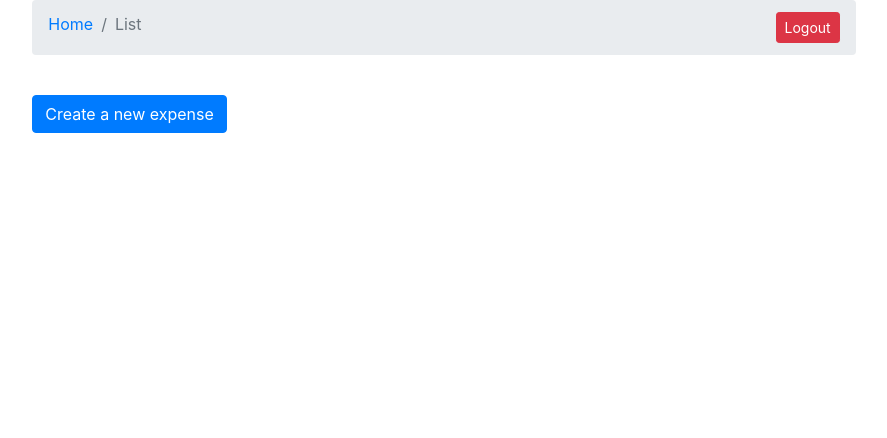
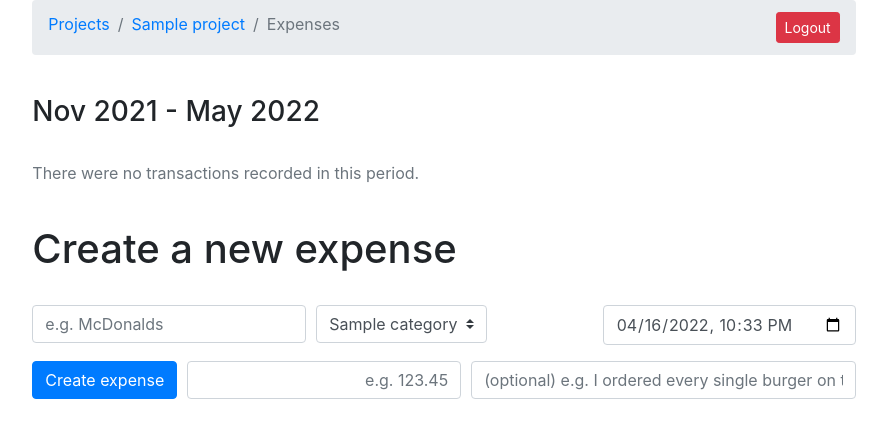
Before and after one commit to angelsenra/cashflow, a Django app: page /p/1/e/ in a window 1280 px wide. Shown: the top 438 px of the page, without its empty margins (196-1083 px from the left). Run offline with Django 4.2, Linux system fonts and the light colour scheme; a user stored in the database is signed in; tables that the repository leaves empty hold one stand-in row (values such as "Sample post"); some libraries are stand-ins or nearby versions.

Commit message:
Filter expenses list (#16)
Filter the expenses list by category or period.

- Make table cells and rows highlighted on hover.
- Add links to all cells with the filters for the list view.
- Filter the list view based on the query params.
- Add the "create expenses inline" form in the list view
- Make sure that creating expenses redirects to the list view with the proper filters.
- Fix breadcrumbs and titles.
- Add the total sum per period to the table.

```diff
--- a/backend/expenses/forms.py
+++ b/backend/expenses/forms.py
@@ -1,5 +1,7 @@
+import datetime
+
 from crispy_forms.helper import FormHelper
-from crispy_forms.layout import Button, Submit
+from crispy_forms.layout import Button, Column, Div, Field, Layout, Row, Submit
 from django import forms
 
 from expenses.models import Category, Expense, Project
@@ -30,28 +32,68 @@
     class Meta:
         model = Expense
         fields = ["spent_at", "amount", "source", "category", "notes"]
-        widgets = {
-            "spent_at": DatetimeLocalInput(),
-        }
+        widgets = dict(spent_at=DatetimeLocalInput())
 
-    def __init__(self, *args, project, can_delete, **kwargs):
-        super().__init__(*args, **kwargs)
+    def __init__(self, *args, project, initial=None, **kwargs):
+        if initial is None:
+            initial = dict()
+        if "spent_at" not in initial:
+            initial["spent_at"] = datetime.datetime.now()
+        initial["spent_at"] = initial["spent_at"].replace(second=0)
+        super().__init__(*args, initial=initial, **kwargs)
         self.fields["category"].queryset = Category.objects.filter(project=project).order_by("order")
         self.fields["category"].label_from_instance = lambda c: c.name
         self.fields["category"].empty_label = None
 
+
+class UpdateExpenseForm(ExpenseForm):
+    def __init__(self, *args, **kwargs):
+        super().__init__(*args, **kwargs)
         self.helper = FormHelper()
         self.helper.form_method = "post"
         self.helper.add_input(
             Button("cancel", "Cancel", css_class="btn btn-secondary", onclick="window.history.back()")
         )
-        self.helper.add_input(Submit("submit", "Save"))
-        if can_delete:
-            self.helper.add_input(
-                Button(
-                    "delete",
-                    "Delete",
-                    css_class="btn btn-danger",
-                    **{"data-toggle": "modal", "data-target": "#deleteModal"},
-                )
+        self.helper.add_input(Submit("submit", "Update"))
+        self.helper.add_input(
+            Button(
+                "delete",
+                "Delete",
+                css_class="btn btn-danger",
+                **{"data-toggle": "modal", "data-target": "#deleteModal"},
             )
+        )
+
+
+class CreateExpenseFormInline(ExpenseForm):
+    def __init__(self, *args, **kwargs):
+        super().__init__(*args, **kwargs)
+        self.helper = FormHelper()
+        self.helper.form_method = "post"
+        self.helper.form_show_labels = False
+        self.helper.layout = Layout(
+            Row(
+                Column(
+                    Field("source", placeholder="e.g. McDonalds", size=20),
+                    css_class="col-12 col-sm col-xl-auto order-1",
+                ),
+                Column("category", css_class="col-12 col-sm-auto mr-xl-auto order-2"),
+                Column(css_class="col d-none order-3 order-lg-5"),
+                Div(css_class="w-100 order-4"),
+                Column("spent_at", css_class="col-12 col-md-auto order-5 order-md-6 order-lg-3"),
+                Column(css_class="col d-none order-6 order-md-8"),
+                Div(css_class="w-100 order-7"),
+                Column(
+                    Field("amount", placeholder="e.g. 123.45", size=7, css_class="text-right"),
+                    css_class="col-12 col-sm-4 col-md-auto mr-md-auto order-8 order-md-5 order-lg-9",
+                ),
+                Column(
+                    Field("notes", placeholder="(optional) e.g. I ordered every single burger on the menu."),
+                    css_class="col-12 col-sm-8 col-md order-9 order-md-10",
+                ),
+                Column(
+                    Submit("submit", "Create expense", css_class="btn btn-primary btn-block"),
+                    css_class="col-12 col-sm-auto order-10 order-md-9 order-lg-8",
+                ),
+            ),
+        )
--- /dev/null
+++ b/backend/expenses/static/expenses/style.css
@@ -0,0 +1,26 @@
+.table-hover-cells td:hover,
+.table-hover-cells th:hover {
+  background-color: rgba(0, 0, 255, 0.031) !important;
+}
+.table-hover-rows tr:hover {
+  background-color: rgba(0, 0, 255, 0.03) !important;
+}
+.link-unstyled,
+.link-unstyled:hover {
+  color: inherit;
+  text-decoration: none;
+}
+/* Hide the arrows inside the number input */
+/* https://stackoverflow.com/a/4298216 */
+input::-webkit-outer-spin-button,
+input::-webkit-inner-spin-button {
+  display: none;
+  -webkit-appearance: none;
+  margin: 0; /* <-- Apparently some margin are still there even though it's hidden */
+}
+input[type="number"] {
+  -moz-appearance: textfield; /* Firefox */
+}
+.min-width-16-chars {
+  min-width: 16ch;
+}
--- a/backend/expenses/templates/expenses/base_bootstrap.html
+++ b/backend/expenses/templates/expenses/base_bootstrap.html
@@ -1,3 +1,4 @@
+{% load static %}
 <!doctype html>
 <html lang="en">
 
@@ -8,6 +9,7 @@
 
   <!-- Bootstrap CSS -->
   <link rel="stylesheet" href="https://cdn.jsdelivr.net/npm/bootstrap@4.0.0/dist/css/bootstrap.min.css" integrity="sha384-Gn5384xqQ1aoWXA+058RXPxPg6fy4IWvTNh0E263XmFcJlSAwiGgFAW/dAiS6JXm" crossorigin="anonymous">
+  <link rel="stylesheet" type="text/css" href="{% static 'expenses/style.css' %}">
 
   <title>{% block title %}Cashflow{% endblock %}</title>
 </head>
--- a/backend/expenses/templates/expenses/expense_list.html
+++ b/backend/expenses/templates/expenses/expense_list.html
@@ -1,12 +1,12 @@
 {% extends "expenses/base_bootstrap.html" %}
-
-{% block title %}My amazing list{% endblock %}
+{% load crispy_forms_tags %}
 
 {% block content %}
 <nav>
   <ol class="breadcrumb">
-    <li class="breadcrumb-item"><a href="{% url 'expenses:project_detail' project.public_id %}">Home</a></li>
-    <li class="breadcrumb-item active">List</li>
+    <li class="breadcrumb-item"><a href="{% url 'expenses:project_list' %}">Projects</a></li>
+    <li class="breadcrumb-item"><a href="{% url 'expenses:project_detail' project.public_id %}">{{ project.name }}</a></li>
+    <li class="breadcrumb-item active">Expenses</li>
     <form class="ml-auto" action="{% url 'account_logout' %}" method="post">
       {% csrf_token %}
       <input type="submit" class="btn btn-sm btn-danger" name="logout" value="Logout">
@@ -14,17 +14,13 @@
   </ol>
 </nav>
 
-<br>
-<a class="btn btn-primary" href="{% url 'expenses:expense_create' project.public_id %}" role="button">Create a new expense</a>
-<br>
-
 {% for period_expenses in periods_expenses %}
 <br>
-<h3>{{ period_expenses.period_name }}</h3>
+<h3>{{ period_expenses.period_start_name }} - {{ period_expenses.period_end_name }}</h3>
 <br>
 <ul class="list-group">
   {% for period_expense in period_expenses.period_expenses %}
-  <a href="{% url 'expenses:expense_detail' project.public_id period_expense.expense.public_id %}" class="list-group-item list-group-item-action flex-column align-items-start">
+  <a href="{% url 'expenses:expense_detail' project.public_id period_expense.expense.public_id %}?{{ next_query_arg }}" class="list-group-item list-group-item-action flex-column align-items-start">
     <div class="d-flex w-100 justify-content-between">
       <h5 class="mb-1">#{{ period_expense.number }} {{ period_expense.expense.source }} -> {{ period_expense.expense.category.name }}</h5>
       <small class="text-muted">{{ period_expense.expense.spent_at }}</small>
@@ -33,6 +29,28 @@
     <small class="text-muted">{{ period_expense.expense.notes }}</small>
   </a>
   {% endfor %}
+  {% if not period_expenses.period_expenses %}
+  <p class="text-muted">There were no transactions recorded in this period.</p>
+  {% endif %}
 </ul>
 {% endfor %}
+
+<br>
+<h1>Create a new expense</h1>
+<br>
+
+{% crispy create_expense_form_inline %}
+
+<br>
+<br>
+<br>
+<br>
+<br>
+<br>
+<br>
+<br>
+<br>
+<br>
+<br>
+<br>
 {% endblock %}
--- a/backend/expenses/templates/expenses/project_create.html
+++ b/backend/expenses/templates/expenses/project_create.html
@@ -1,5 +1,4 @@
 {% extends "expenses/base_bootstrap.html" %}
-
 {% load crispy_forms_tags %}
 
 {% block content %}
--- a/backend/expenses/views.py
+++ b/backend/expenses/views.py
@@ -1,18 +1,23 @@
 import datetime
 import logging
 import typing
+import urllib.parse
+from dataclasses import dataclass
 
 from django.contrib.auth.decorators import login_required
+from django.db.models import Q
 from django.http import HttpRequest, HttpResponseRedirect
 from django.shortcuts import get_object_or_404, render
 from django.urls import reverse
 from django.utils import timezone
 
 from auth.models import User
-from expenses.forms import ExpenseForm, ProjectCreateForm
+from expenses.forms import CreateExpenseFormInline, ProjectCreateForm, UpdateExpenseForm
 from expenses.models import Category, Expense, Project
 
 logger = logging.getLogger(__name__)
+
+DATE_FORMAT = "%Y-%m-%d"
 
 
 class AuthenticatedHttpRequest(HttpRequest):
@@ -51,12 +56,7 @@
 def project_detail(request: AuthenticatedHttpRequest, project_public_id: str):
     project = get_object_or_404(Project.objects.filter(user=request.user), public_id=project_public_id)
     header_rows = _generate_header_rows(project=project)
-    value_rows = list()
-    periods = _generate_periods(amount=6)
-    for period_start, period_end in periods:
-        filter_ = dict(spent_at__gte=period_start, spent_at__lte=period_end)
-        values = Category.build_values(None, filter_=filter_, project=project)
-        value_rows.append([period_start.strftime("%b %Y"), ["%.2f€" % value for value, _ in values]])
+    value_rows = _generate_value_rows(project=project)
 
     return render(
         request, "expenses/project_detail.html", dict(header_rows=header_rows, value_rows=value_rows, project=project)
@@ -66,34 +66,91 @@
 @login_required
 def expense_list(request: AuthenticatedHttpRequest, project_public_id: str):
     project = get_object_or_404(Project.objects.filter(user=request.user), public_id=project_public_id)
+    base_filter_args = [Q(category__project=project)]
+    arg_category = request.GET.get("category")
+    arg_show_children = request.GET.get("show_children")
+    if arg_category:
+        if arg_show_children and arg_show_children.lower() == "true":
+            base_filter_args.append(Q(category__public_id=arg_category) | Q(category__parent__public_id=arg_category))
+        else:
+            base_filter_args.append(Q(category__public_id=arg_category))
+    arg_from = request.GET.get("from")
+    from_datetime = None
+    if arg_from:
+        from_datetime = datetime.datetime.strptime(arg_from, DATE_FORMAT)
+    arg_to = request.GET.get("to")
+    to_datetime = None
+    if arg_to:
+        to_datetime = datetime.datetime.strptime(arg_to, DATE_FORMAT)
+
     periods_expenses = list()
-    periods = _generate_periods(amount=6)
+    periods = _generate_periods(amount=6, from_datetime=from_datetime, to_datetime=to_datetime)
     for period_start, period_end in periods:
-        expenses = (
-            Expense.objects.filter(spent_at__gte=period_start, spent_at__lte=period_end, category__project=project)
-            .order_by("spent_at")
-            .all()
+        filter_kwargs = dict(
+            spent_at__gte=from_datetime if from_datetime and from_datetime > period_start else period_start,
+            spent_at__lt=to_datetime if to_datetime and to_datetime < period_end else period_end,
         )
+        expenses = Expense.objects.filter(*base_filter_args, **filter_kwargs).order_by("spent_at").all()
         if not expenses:
             continue
         period_expenses = list()
         for a, expense in enumerate(expenses):
             period_expenses.append(dict(number=a + 1, expense=expense, expense_amount="%.2f€" % expense.amount))
-        periods_expenses.append(dict(period_name=period_start.strftime("%b %Y"), period_expenses=period_expenses))
+        periods_expenses.append(
+            dict(
+                period_start_name=period_start.strftime("%b %Y"),
+                period_end_name=period_end.strftime("%b %Y"),
+                period_expenses=period_expenses,
+            )
+        )
 
-    return render(request, "expenses/expense_list.html", dict(periods_expenses=periods_expenses, project=project))
+    # If there are no expenses, at least show the dates
+    if not periods_expenses:
+        periods_expenses.append(
+            dict(
+                period_start_name=periods[0][0].strftime("%b %Y"),
+                period_end_name=periods[-1][1].strftime("%b %Y"),
+                period_expenses=list(),
+            )
+        )
+
+    initial_data: dict[str, typing.Any] = dict()
+    if to_datetime:
+        initial_data["spent_at"] = to_datetime - datetime.timedelta(minutes=1)
+    if arg_category:
+        try:
+            initial_data["category"] = Category.objects.get(public_id=arg_category)
+        except Category.DoesNotExist:
+            pass
+    create_expense_form_inline = CreateExpenseFormInline(initial=initial_data, project=project)
+    next_query_arg = urllib.parse.urlencode(dict(next=request.get_full_path()))
+    create_expense_form_inline.helper.form_action = (
+        reverse("expenses:expense_create", kwargs=dict(project_public_id=project.public_id)) + f"?{next_query_arg}"
+    )
+
+    return render(
+        request,
+        "expenses/expense_list.html",
+        dict(
+            periods_expenses=periods_expenses,
+            project=project,
+            create_expense_form_inline=create_expense_form_inline,
+            next_query_arg=next_query_arg,
+        ),
+    )
 
 
 @login_required
 def expense_detail(request: AuthenticatedHttpRequest, project_public_id: str, expense_public_id: str):
     project = get_object_or_404(Project.objects.filter(user=request.user), public_id=project_public_id)
     expense = get_object_or_404(Expense, public_id=expense_public_id, category__project=project)
+    arg_next = request.GET.get("next")
     if request.method == "POST":
-        form = ExpenseForm(request.POST, project=project, can_delete=True)
+        form = UpdateExpenseForm(request.POST, project=project)
         if form.data.get("delete") == "Delete":
             expense.delete()
             return HttpResponseRedirect(
-                reverse("expenses:expense_list", kwargs=dict(project_public_id=project.public_id))
+                arg_next or reverse("expenses:expense_list", kwargs=dict(project_public_id=project.public_id))
             )
         if form.is_valid():
             expense.spent_at = form.cleaned_data["spent_at"]
@@ -103,10 +160,10 @@
             expense.notes = form.cleaned_data["notes"]
             expense.save()
             return HttpResponseRedirect(
-                reverse("expenses:expense_list", kwargs=dict(project_public_id=project.public_id))
+                arg_next or reverse("expenses:expense_list", kwargs=dict(project_public_id=project.public_id))
             )
     else:
-        form = ExpenseForm(instance=expense, project=project, can_delete=True)
+        form = UpdateExpenseForm(instance=expense, project=project)
 
     return render(request, "expenses/expense_detail.html", dict(form=form, project=project))
 
@@ -114,8 +171,9 @@
 @login_required
 def expense_create(request: AuthenticatedHttpRequest, project_public_id: str):
     project = get_object_or_404(Project.objects.filter(user=request.user), public_id=project_public_id)
+    arg_next = request.GET.get("next")
     if request.method == "POST":
-        form = ExpenseForm(request.POST, project=project, can_delete=False)
+        form = CreateExpenseFormInline(request.POST, project=project)
         if form.is_valid():
             new_expense = Expense(
                 spent_at=form.cleaned_data["spent_at"],
@@ -126,15 +184,40 @@
             )
             new_expense.save()
             return HttpResponseRedirect(
-                reverse("expenses:expense_list", kwargs=dict(project_public_id=project.public_id))
+                arg_next or reverse("expenses:expense_list", kwargs=dict(project_public_id=project.public_id))
             )
     else:
-        form = ExpenseForm(initial=dict(spent_at=timezone.now()), project=project, can_delete=False)
+        form = CreateExpenseFormInline(initial=dict(spent_at=timezone.now()), project=project)
 
     return render(request, "expenses/expense_detail.html", dict(form=form, project=project))
 
 
-def _generate_header_rows(project: Project) -> list[list[tuple[str, int, int, typing.Any]]]:
+@dataclass
+class Header:
+    name: str
+    colspan: int
+    rowspan: int
+    category: Category
+    is_total: bool
+
+    @property
+    def color(self):
+        return self.category.color
+
+    @property
+    def link(self):
+        query_args = dict()
+        query_args["category"] = self.category.public_id
+        if self.is_total:
+            query_args["show_children"] = "True"
+
+        return (
+            reverse("expenses:expense_list", kwargs=dict(project_public_id=self.category.project.public_id))
+            + f"?{urllib.parse.urlencode(query_args)}"
+        )
+
+
+def _generate_header_rows(*, project: Project) -> list[list[Header]]:
     levels = Category.build_levels(None, project=project)
     parents_considered = list()
     header_rows = list()
@@ -144,23 +227,120 @@
         for category, has_children in level:
             parent = category.parent
             if parent and parent not in parents_considered:
-                header_row.append(("∑", 1, levels_left, parent.color))
+                header_row.append(Header(name="∑", colspan=1, rowspan=levels_left, category=parent, is_total=True))
 
             if has_children:
                 columns_under_category = sum(
                     len(level_) + len([has_children for _, has_children in level_ if has_children])
                     for level_ in category.build_levels()
                 )
-                header_row.append((category.name, columns_under_category, 1, category.color))
+                header_row.append(
+                    Header(
+                        name=category.name, colspan=columns_under_category, rowspan=1, category=category, is_total=True
+                    )
+                )
             else:
-                header_row.append((category.name, 1, levels_left, category.color))
+                header_row.append(
+                    Header(name=category.name, colspan=1, rowspan=levels_left, category=category, is_total=False)
+                )
 
             if parent:
                 parents_considered.append(parent)
                 if parent.children.count() == parents_considered.count(parent):
-                    header_row.append(("Other", 1, levels_left, parent.color))
+                    header_row.append(
+                        Header(name="Other", colspan=1, rowspan=levels_left, category=parent, is_total=False)
+                    )
         header_rows.append(header_row)
     return header_rows
+
+
+@dataclass
+class Period:
+    project: Project
+    period_start: datetime.datetime
+    period_end: datetime.datetime
+
+    @property
+    def name(self):
+        return self.period_start.strftime("%b %Y")
+
+    @property
+    def link(self):
+        query_args = dict()
+        query_args["from"] = self.period_start.strftime(DATE_FORMAT)
+        query_args["to"] = self.period_end.strftime(DATE_FORMAT)
+        return (
+            reverse("expenses:expense_list", kwargs=dict(project_public_id=self.project.public_id))
+            + f"?{urllib.parse.urlencode(query_args)}"
+        )
+
+
+@dataclass
+class Value:
+    amount: float
+    category: typing.Optional[Category]
+    period_start: datetime.datetime
+    period_end: datetime.datetime
+    is_total: bool
+    project: typing.Optional[Project] = None
+
+    @property
+    def name(self):
+        return "%.2f€" % self.amount
+
+    @property
+    def link(self):
+        if self.category is None and self.project is None:
+            return ""
+
+        query_args = dict()
+        query_args["from"] = self.period_start.strftime(DATE_FORMAT)
+        query_args["to"] = self.period_end.strftime(DATE_FORMAT)
+        if self.is_total:
+            query_args["show_children"] = "True"
+        if self.category:
+            query_args["category"] = self.category.public_id
+
+        project = self.project or self.category.project
+        return (
+            reverse("expenses:expense_list", kwargs=dict(project_public_id=project.public_id))
+            + f"?{urllib.parse.urlencode(query_args)}"
+        )
+
+
+def _generate_value_rows(*, project: Project) -> list[tuple[Period, list[Value]]]:
+    value_rows = list()
+    periods = _generate_periods(amount=6)
+    for period_start, period_end in periods:
+        filter_ = dict(spent_at__gte=period_start, spent_at__lte=period_end)
+        values = Category.build_values(None, filter_=filter_, project=project)
+        total_of_the_period = sum(value for value, is_total, category in values if not is_total)
+        value_rows.append(
+            (
+                Period(project=project, period_start=period_start, period_end=period_end),
+                [
+                    Value(
+                        amount=value,
+                        category=category,
+                        period_start=period_start,
+                        period_end=period_end,
+                        is_total=is_total,
+                    )
+                    for value, is_total, category in values
+                ]
+                + [
+                    Value(
+                        amount=total_of_the_period,
+                        category=None,
+                        project=project,
+                        period_start=period_start,
+                        period_end=period_end,
+                        is_total=False,
+                    )
+                ],
+            )
+        )
+    return value_rows
 
 
 def _create_categories_from_template(category_template: str, /, *, project: Project):
@@ -185,12 +365,19 @@
         raise NotImplementedError(f"{category_template=}")
 
 
-def _generate_periods(*, amount: int) -> list[tuple[datetime.datetime, datetime.datetime]]:
-    now = timezone.now()
-    month_total = now.month - 1 + now.year * 12
+def _generate_periods(
+    *, amount: int, from_datetime: datetime.datetime = None, to_datetime: datetime.datetime = None
+) -> list[tuple[datetime.datetime, datetime.datetime]]:
+    ending_at = to_datetime or timezone.now()
+    ending_at_months = ending_at.month - 1 + ending_at.year * 12 + 1
+    if from_datetime:
+        starting_at_months = from_datetime.month - 1 + from_datetime.year * 12
+    else:
+        starting_at_months = ending_at_months - amount
+
     return [
-        (_get_datetime_from_month_total(month_total - i), _get_datetime_from_month_total(month_total - i + 1))
-        for i in range(amount - 1, -1, -1)
+        (_get_datetime_from_month_total(m), _get_datetime_from_month_total(m + 1))
+        for m in range(starting_at_months, ending_at_months)
     ]
 
 
--- a/backend/settings.py
+++ b/backend/settings.py
@@ -129,7 +129,7 @@
 
 USE_I18N = True
 
-USE_TZ = True
+USE_TZ = False
 
 
 # Static files (CSS, JavaScript, Images)
```
Also changed, not shown: backend/expenses/models.py (+6 -6 lines), backend/expenses/templates/expenses/expense_detail.html (+3 -4 lines), backend/expenses/templates/expenses/project_detail.html (+31 -8 lines).
